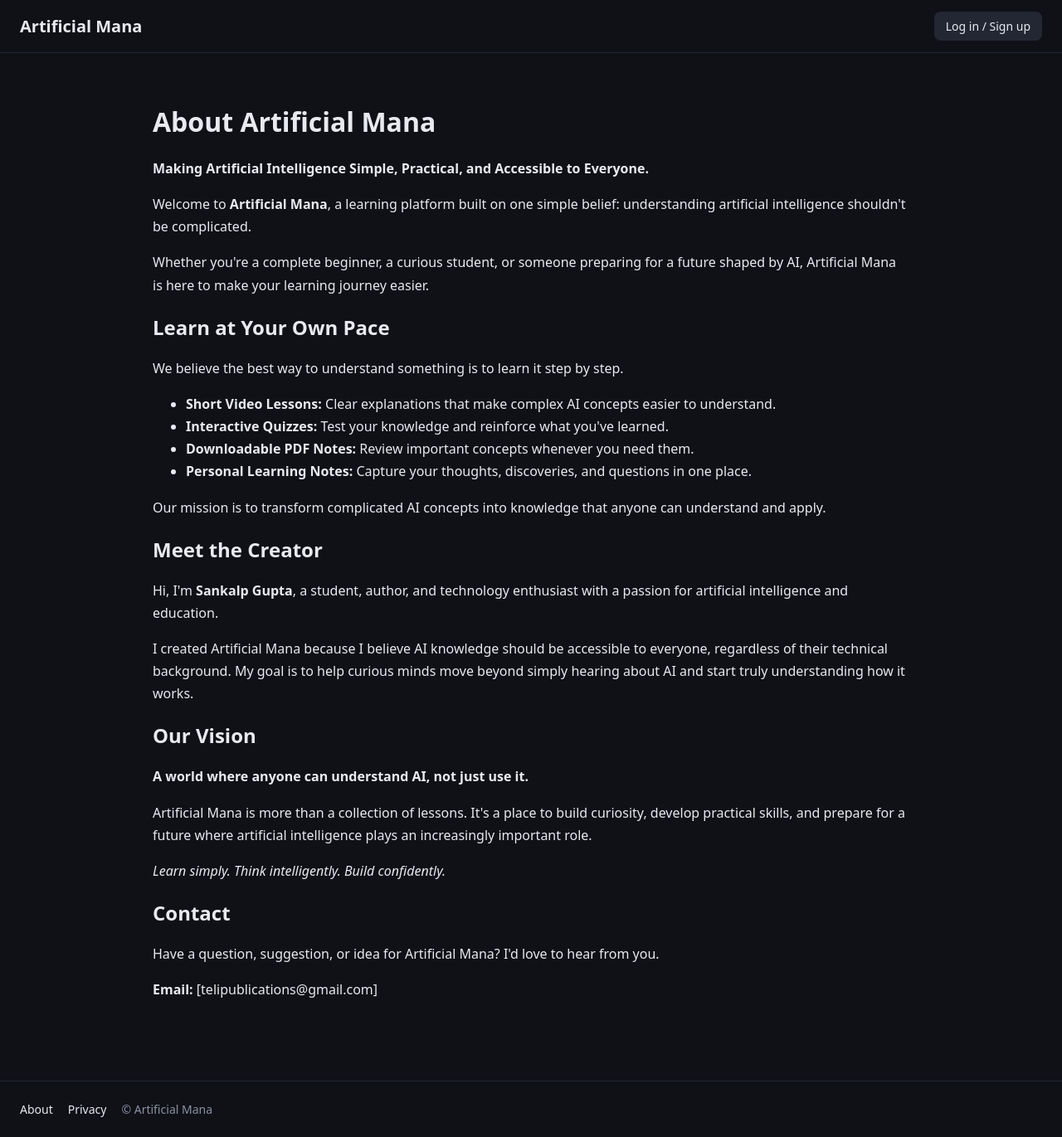
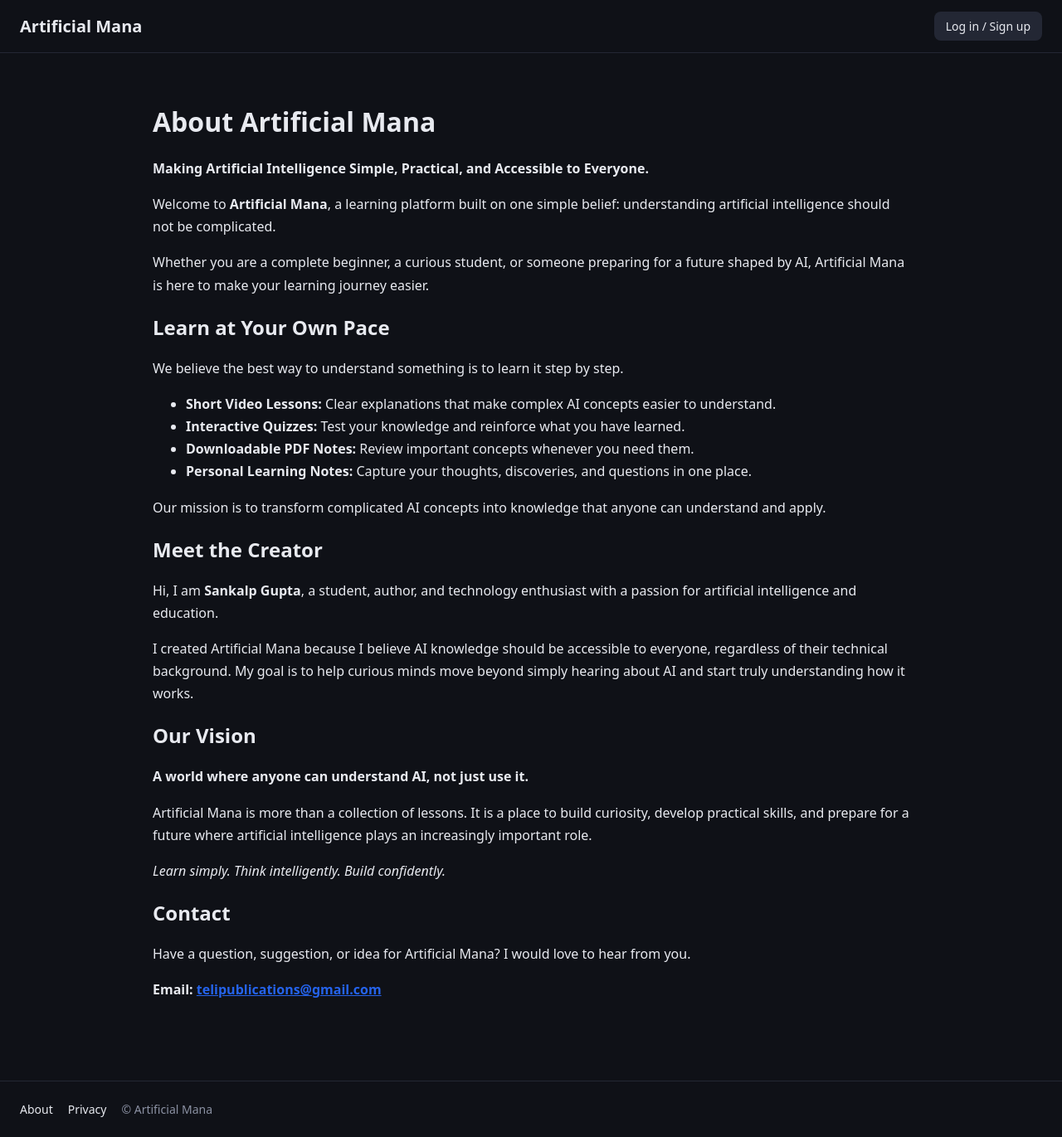
Before and after one commit to sankalpg370-bit/Artificial-Mana, a Next.js app: page /about in a window 1280 px wide. Shown: the whole page at 83% size. Built offline with nearby package versions, Linux system fonts and the light colour scheme; no server answers.

Commit message:
Refactor About page content for clarity and consistency

```diff
--- a/app/about/page.js
+++ b/app/about/page.js
@@ -20,58 +20,67 @@ export default function About() {
       <p>
         Welcome to <strong>Artificial Mana</strong>, a learning
         platform built on one simple belief: understanding
-        artificial intelligence shouldn't be complicated.
+        artificial intelligence should not be complicated.
       </p>
 
       <p>
-        Whether you're a complete beginner, a curious student,
-        or someone preparing for a future shaped by AI,
-        Artificial Mana is here to make your learning
-        journey easier.
+        Whether you are a complete beginner, a curious
+        student, or someone preparing for a future shaped
+        by AI, Artificial Mana is here to make your
+        learning journey easier.
       </p>
 
       <h2>Learn at Your Own Pace</h2>
 
       <p>
-        We believe the best way to understand something is
-        to learn it step by step.
+        We believe the best way to understand something
+        is to learn it step by step.
       </p>
 
       <ul>
         <li>
-          <strong>Short Video Lessons:</strong> Clear explanations
-          that make complex AI concepts easier to understand.
+          <strong>Short Video Lessons:</strong>{" "}
+          Clear explanations that make complex AI
+          concepts easier to understand.
         </li>
+
         <li>
-          <strong>Interactive Quizzes:</strong> Test your knowledge
-          and reinforce what you've learned.
+          <strong>Interactive Quizzes:</strong>{" "}
+          Test your knowledge and reinforce
+          what you have learned.
         </li>
+
         <li>
-          <strong>Downloadable PDF Notes:</strong> Review important
-          concepts whenever you need them.
+          <strong>Downloadable PDF Notes:</strong>{" "}
+          Review important concepts whenever
+          you need them.
         </li>
+
         <li>
-          <strong>Personal Learning Notes:</strong> Capture your
-          thoughts, discoveries, and questions in one place.
+          <strong>Personal Learning Notes:</strong>{" "}
+          Capture your thoughts, discoveries,
+          and questions in one place.
         </li>
       </ul>
 
       <p>
-        Our mission is to transform complicated AI concepts
-        into knowledge that anyone can understand and apply.
+        Our mission is to transform complicated
+        AI concepts into knowledge that anyone
+        can understand and apply.
       </p>
 
       <h2>Meet the Creator</h2>
 
       <p>
-        Hi, I'm <strong>Sankalp Gupta</strong>, a student,
-        author, and technology enthusiast with a passion
-        for artificial intelligence and education.
+        Hi, I am <strong>Sankalp Gupta</strong>,
+        a student, author, and technology enthusiast
+        with a passion for artificial intelligence
+        and education.
       </p>
 
       <p>
-        I created Artificial Mana because I believe AI
-        knowledge should be accessible to everyone,
+        I created Artificial Mana because I believe
+        AI knowledge should be accessible to everyone,
         regardless of their technical background.
         My goal is to help curious minds move beyond
         simply hearing about AI and start truly
@@ -88,28 +97,41 @@ export default function About() {
       </p>
 
       <p>
-        Artificial Mana is more than a collection of lessons.
-        It's a place to build curiosity, develop practical
-        skills, and prepare for a future where artificial
-        intelligence plays an increasingly important role.
+        Artificial Mana is more than a collection
+        of lessons. It is a place to build curiosity,
+        develop practical skills, and prepare for
+        a future where artificial intelligence
+        plays an increasingly important role.
       </p>
 
       <p>
         <em>
-          Learn simply. Think intelligently. Build confidently.
+          Learn simply. Think intelligently.
+          Build confidently.
         </em>
       </p>
 
       <h2>Contact</h2>
 
       <p>
-        Have a question, suggestion, or idea for
-        Artificial Mana? I'd love to hear from you.
+        Have a question, suggestion, or idea
+        for Artificial Mana? I would love
+        to hear from you.
       </p>
 
       <p>
-        <strong>Email:</strong>{" "}
-        <span>[telipublications@gmail.com]</span>
+        <strong>Email: </strong>
+        <a
+          href="mailto:telipublications@gmail.com"
+          style={{
+            color: "#2563eb",
+            textDecoration: "underline",
+            fontWeight: "600",
+            overflowWrap: "anywhere",
+          }}
+        >
+          telipublications@gmail.com
+        </a>
       </p>
     </div>
   );
```
